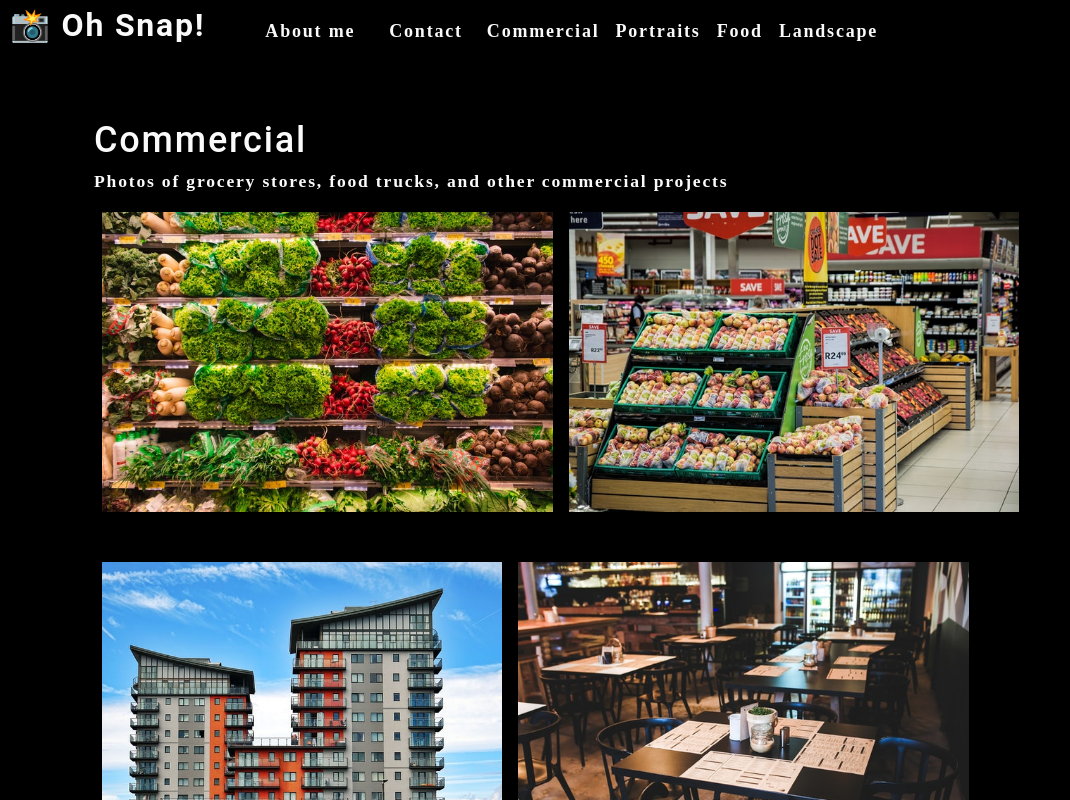
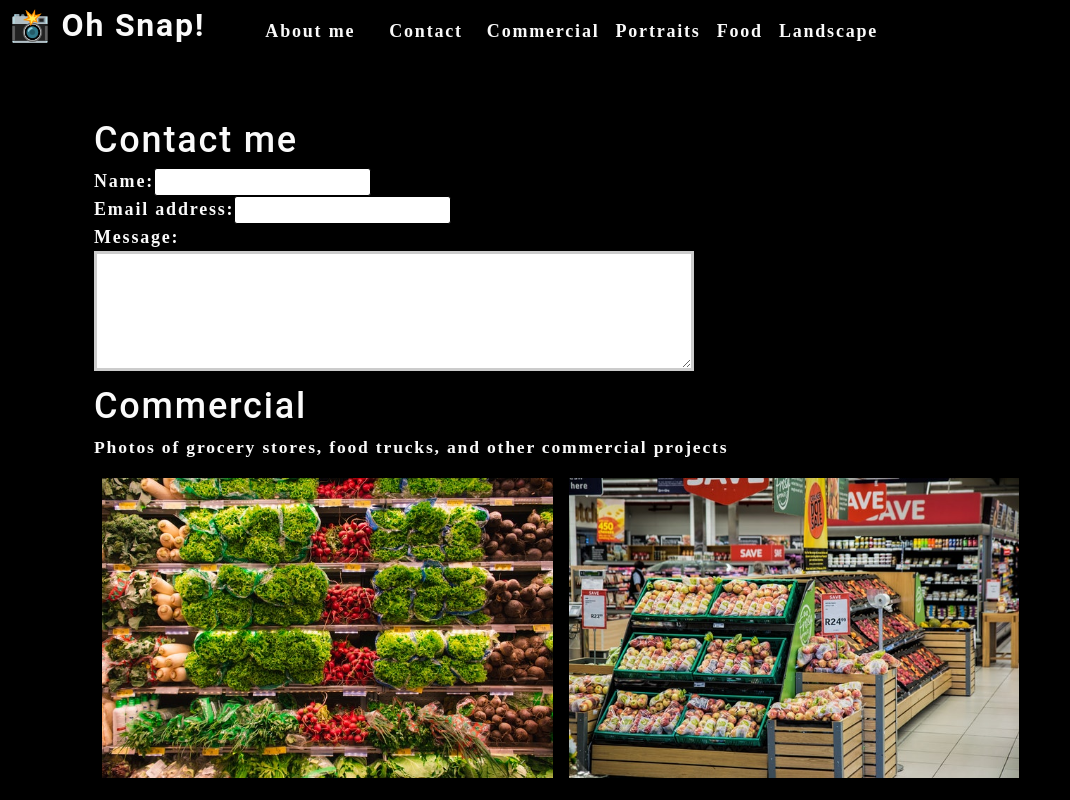
Before and after one commit to Angel-A15/aa-photo-port, a React (Create React App) app: page / in a window 1280 px wide. Shown: the top 800 px of the page, without its empty margins (0-1070 px from the left). Built offline with nearby package versions, Linux system fonts and the light colour scheme.

Commit message:
restructered contact form, handled syntac errors, contact form displays, working on validation

```diff
--- a/src/App.js
+++ b/src/App.js
@@ -2,7 +2,7 @@
 import About from './components/About';
 import Nav from './components/Nav';
 import Gallery from './components/Gallery';
-
+import ContactForm from './components/Contact';
 
 function App() {
   const [categories] = useState([
@@ -25,10 +25,9 @@
         currentCategory={currentCategory}
       ></Nav>
       <main>
-        <div>
-          <Gallery currentCategory={currentCategory}></Gallery>
-          <About></About>
-        </div>
+        <ContactForm></ContactForm>
+        <Gallery currentCategory={currentCategory}></Gallery>
+        <About></About>
       </main>
     </div>
   );
--- a/src/components/Contact/index.js
+++ b/src/components/Contact/index.js
@@ -1,23 +1,35 @@
-import React from "react";
+import React, { useState } from 'react';
 
 function ContactForm() {
+
+    function handleChange(e) {
+        setFormState({...formState, name: e.target.value })
+    }
+    function handleSubmit(e) {
+        e.preventDefault();
+        console.log(formState);
+    }
+    const [formState, setFormState] = useState({ name: '', email: '', message: '' });
+    const { name, email, message } = formState;
+
     return (
         <section>
             <h1>Contact me</h1>
             <form id="contact-form">
                 <div>
                     <label htmlFor="name">Name:</label>
-                    <input type="text" name="name" />
+                    <input type="text" defaultValue={name} onChange={handleChange} name="name" />
                 </div>
                 <div>
                     <label htmlFor="email">Email address:</label>
-                    <input type="email" name="email" />
+                    <input type="email" defaultValue={email} name="email" onChange={handleChange} />
                 </div>
                 <div>
                     <label htmlFor="message">Message:</label>
-                    <textarea name="message" rows="5"  />
+                    <textarea name="message" defaultValue={message} onChange={handleChange} rows="5" />
                 </div>
             </form>
+            <form id="contact-form" onSubmit={handleSubmit}></form>
         </section>
     )
 }
```
